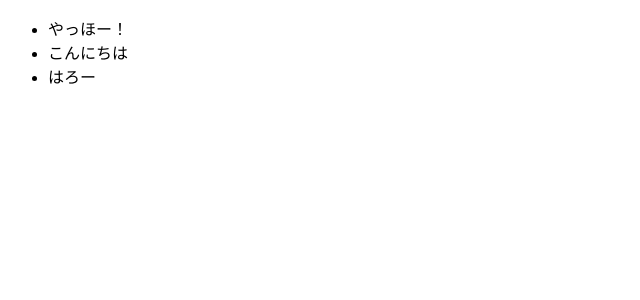
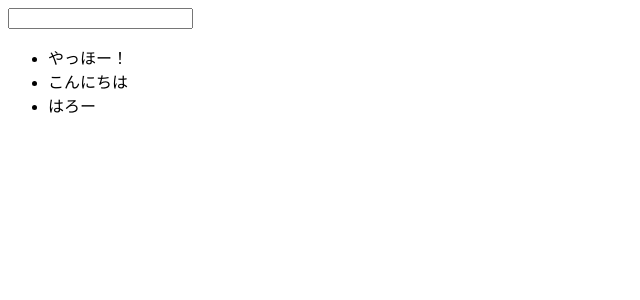
Before and after one commit to kkznch/learn-react-next, a Next.js app: page / in a window 1280 px wide. Shown: the top 300 px of the page, without its empty margins (0-640 px from the left). Built offline with nearby package versions, Linux system fonts and the light colour scheme.

Commit message:
入力フォーム作った

```diff
--- a/package.json
+++ b/package.json
@@ -10,7 +10,8 @@
   "dependencies": {
     "next": "10.0.6",
     "react": "17.0.1",
-    "react-dom": "17.0.1"
+    "react-dom": "17.0.1",
+    "react-hook-form": "^6.14.2"
   },
   "devDependencies": {
     "@types/node": "^14.14.22",
--- /dev/null
+++ b/src/components/Todo/Input.tsx
@@ -0,0 +1,13 @@
+import { forwardRef } from 'react';
+
+export type InputProps = {
+    name: string;
+};
+
+export const Input = forwardRef<HTMLInputElement, InputProps>(({ name }, ref) => (
+    <input
+        name={name}
+        type='text'
+        ref={ref}
+    />
+));
--- a/src/pages/index.tsx
+++ b/src/pages/index.tsx
@@ -1,9 +1,28 @@
+import { useForm, NestedValue } from 'react-hook-form';
+import { Input } from '../components/Todo/Input';
 import { List } from '../components/Todo/List';
 
+type FormData = {
+    todo: string;
+};
+
 export default function Home() {
+  const { register, handleSubmit, reset } = useForm<FormData>({
+    defaultValues: {
+      todo: '',
+    },
+  });
+  const onSubmit = handleSubmit(({todo}) => {
+    console.log('submit: ', todo);
+    reset();
+  })
+
   return (
     <div>
-        <List />
+      <form onSubmit={onSubmit}>
+        <Input name="todo" ref={register} />
+      </form>
+      <List />
     </div>
   )
 }
```
Also changed, not shown: 1 other file (tests, documents, lock files or other folders).
